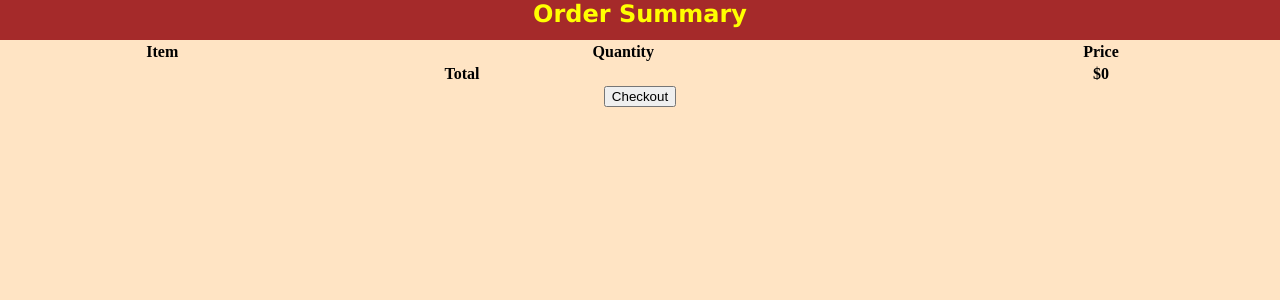
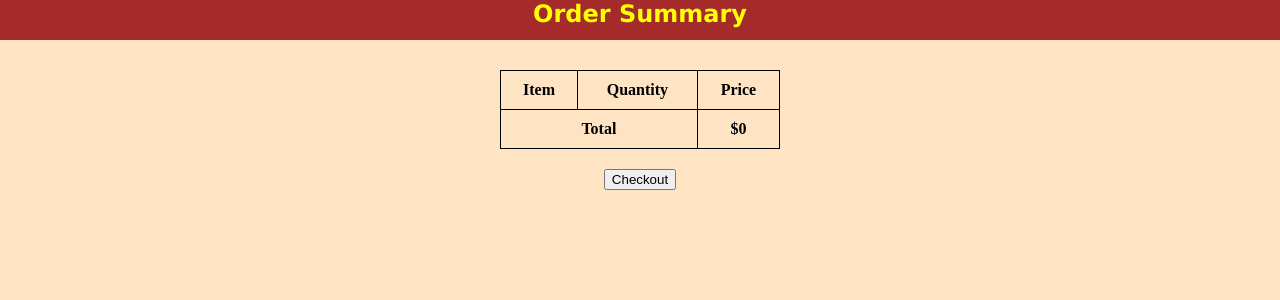
Before and after one commit to bryankb10/open-source, a PHP site: page /summaryrestaurant.php in a window 1280 px wide. Shown: the top 300 px of the page. Run offline with PHP 8.4, Linux system fonts and the light colour scheme; the visitor is signed in with stand-in values (Sample User, id 1); data that the repository does not hold is empty.

Commit message:
Update summaryrestaurant.php

```diff
--- a/summaryrestaurant.php
+++ b/summaryrestaurant.php
@@ -24,6 +24,23 @@
             text-align:center;
             color:yellow;
             margin:0;
+        }
+        table {
+            border-collapse: collapse;
+            margin: 30px 500px 0 500px;
+            text-align:center;
+        }
+        table, th, td {
+            border: 1px solid black;
+            text-align:center;
+        }
+        th, td {
+            padding: 10px;
+            text-align: center;
+        }
+        form {
+            text-align: center;
+            margin-top: 20px;
         }
     </style>
 </head>
```
